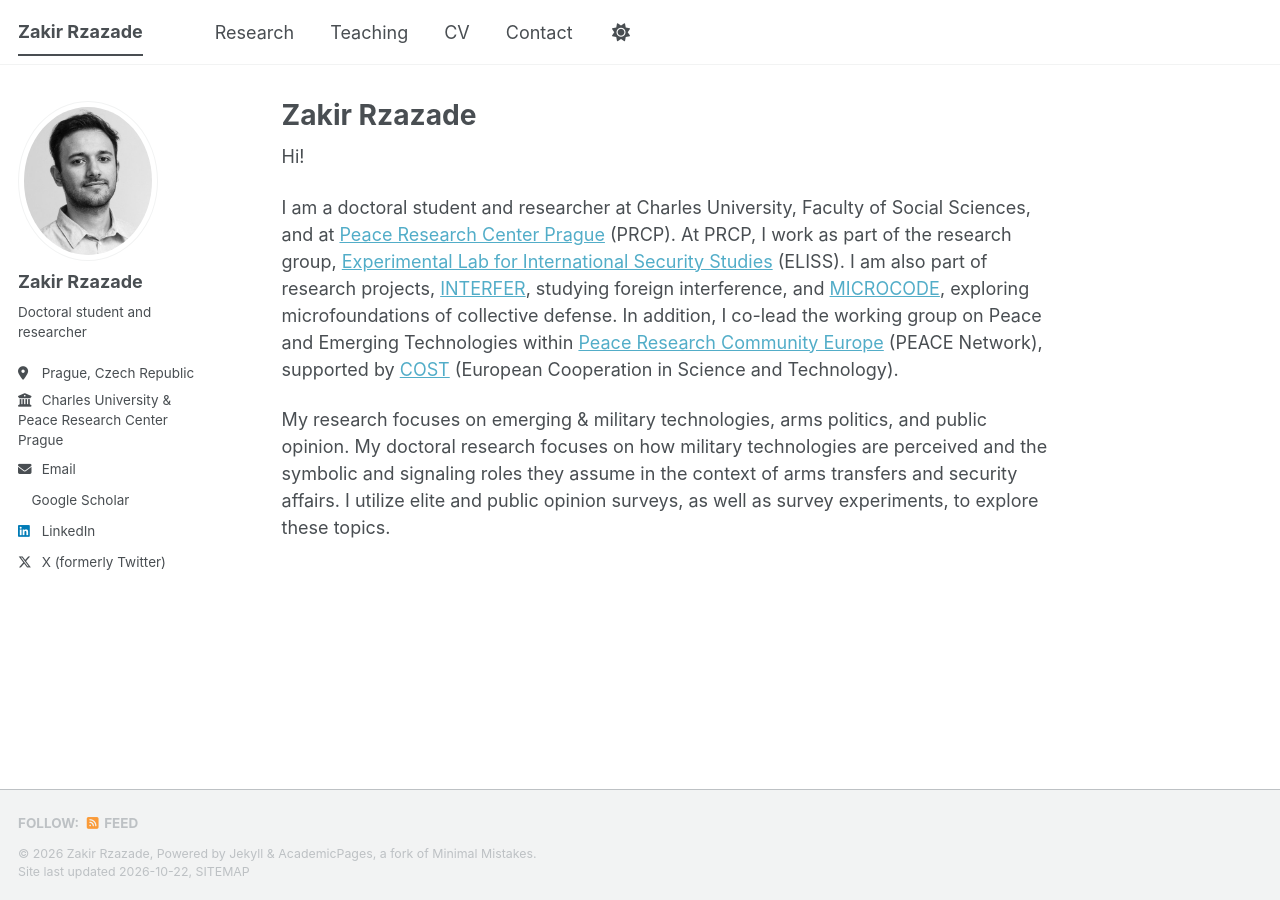
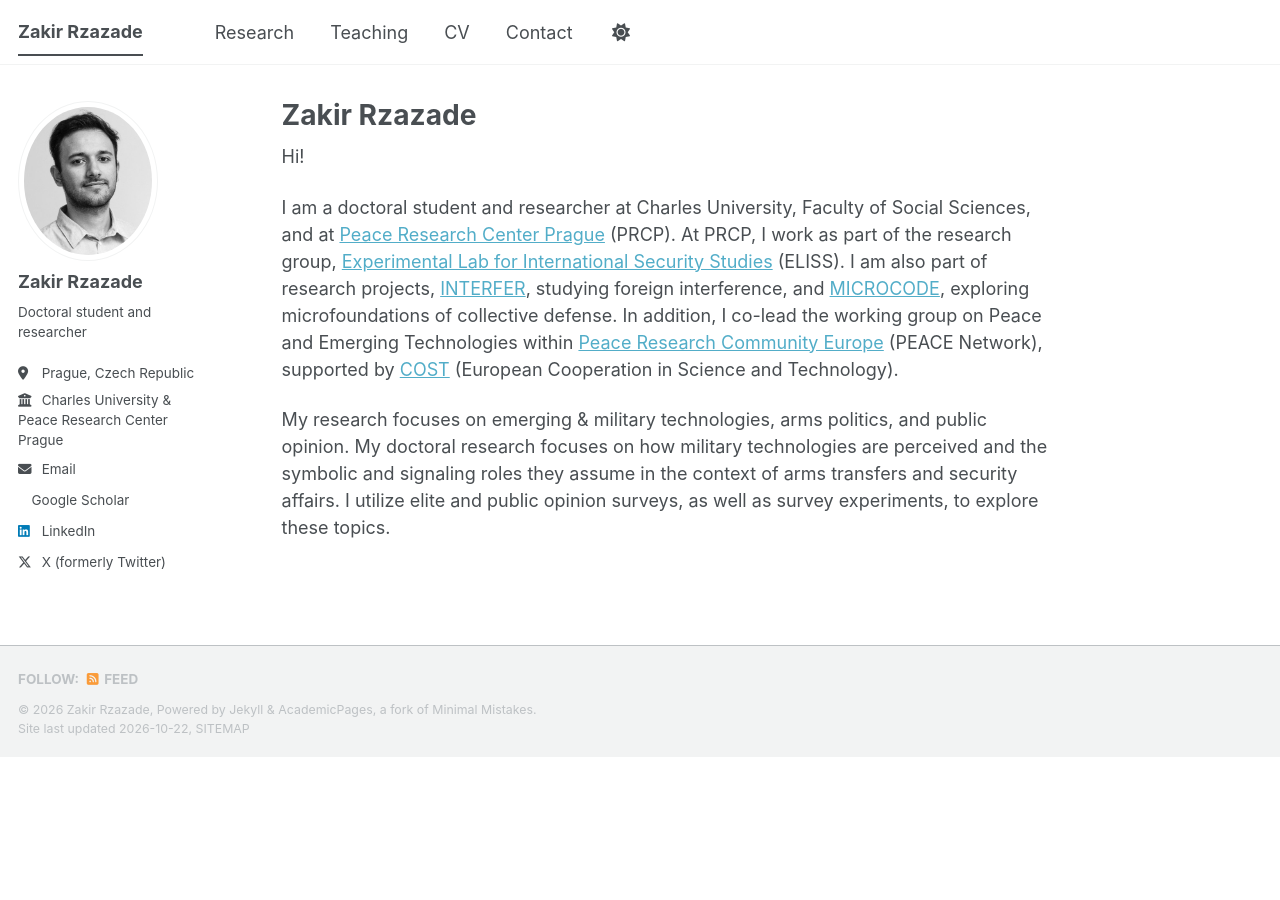
Before and after one commit to zakirzazad/zakirzazad.github.io, a Jekyll site: the page built from _pages/about.md, in a window 1280 px wide. Built offline with Jekyll 4.4.1, drawn with Linux system fonts in a browser that asks for light colours; a style sheet for code colours, icons or effects is not loaded.

Commit message:
Update _footer.scss

```diff
--- a/_sass/layout/_footer.scss
+++ b/_sass/layout/_footer.scss
@@ -17,9 +17,9 @@
   /* keep footer in normal document flow so custom widgets do not overlap content */
   height: auto;
 
-  /* keep the footer on the bottom of the page */
-  position: fixed;
-  bottom: 0;
+  /* footer sits at the end of the page (not pinned), so it never covers the sidebar */
+  position: relative;
+  bottom: auto;
 
   -webkit-animation: intro 0.3s both;
           animation: intro 0.3s both;
```
